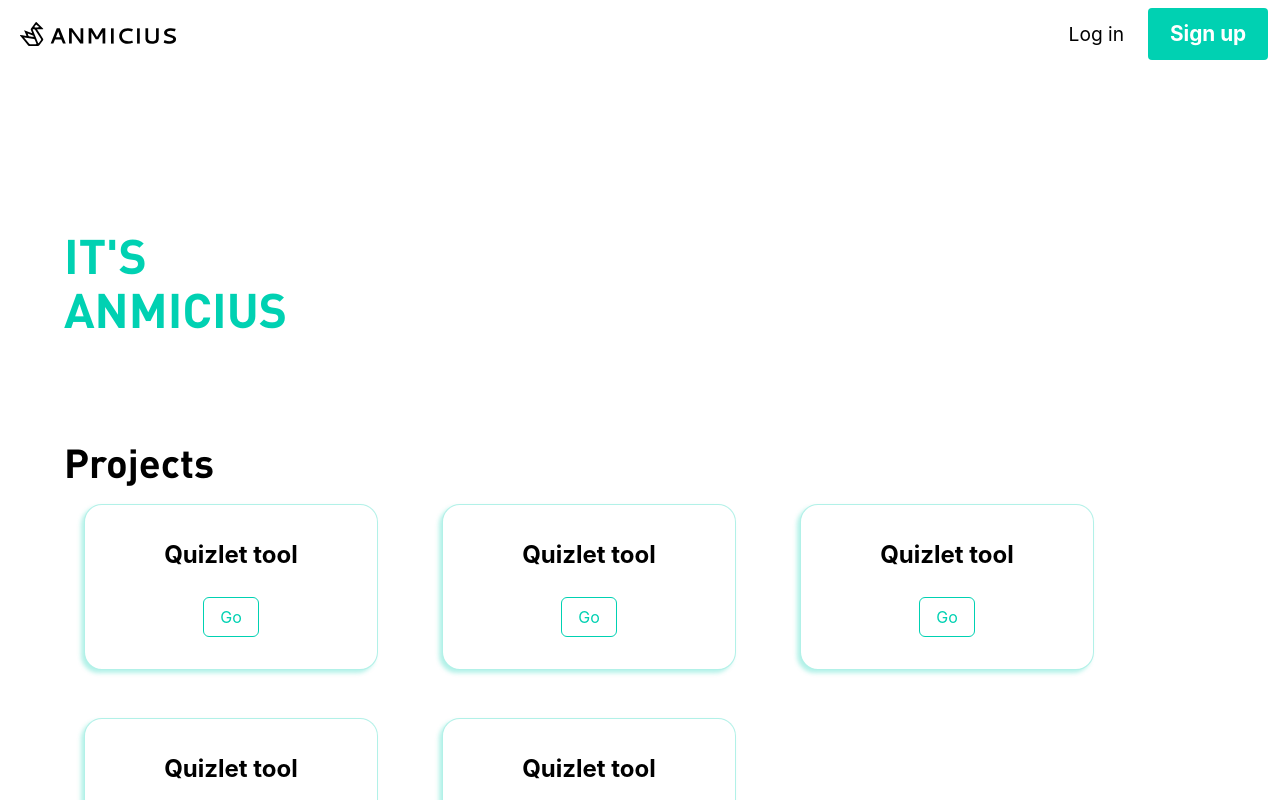
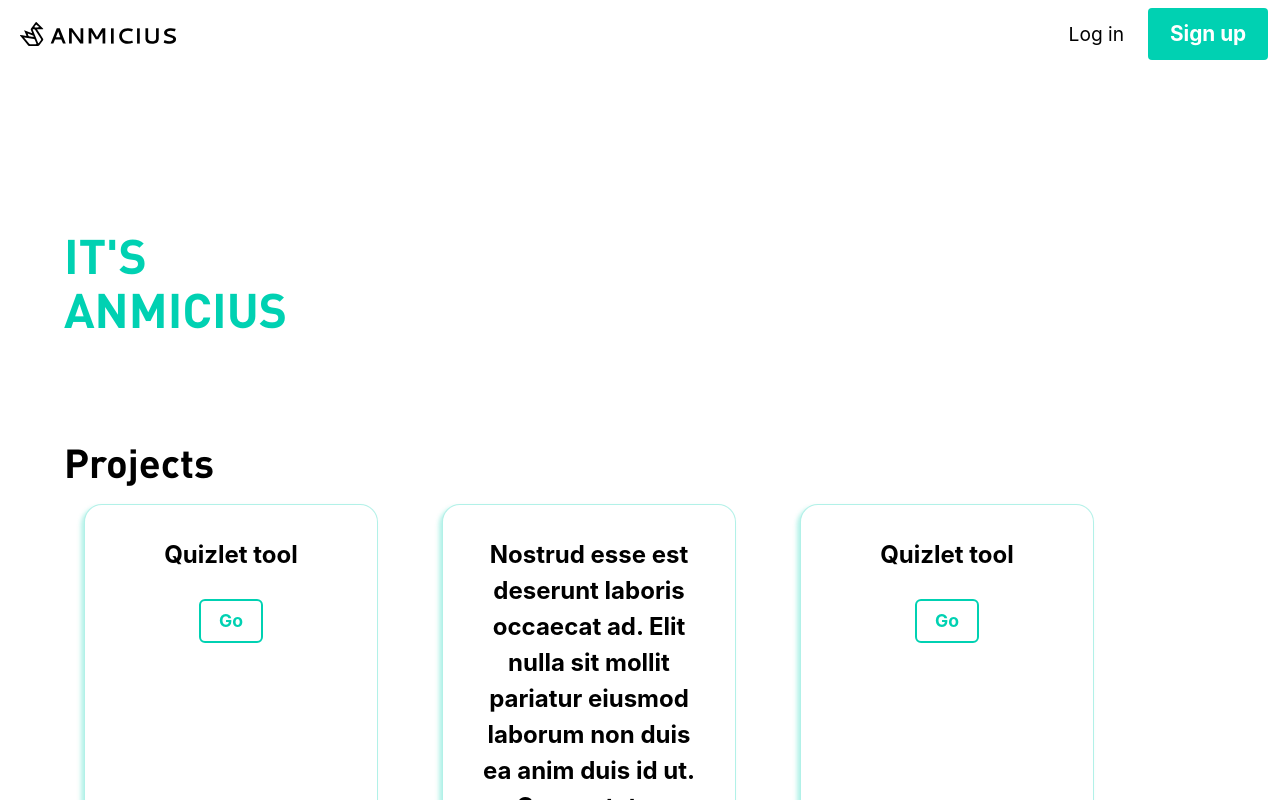
Before and after one commit to anmicius0/main, a React (Create React App) app: page / in a window 1280 px wide. Shown: the top 800 px of the page. Built offline with nearby package versions, Linux system fonts and the light colour scheme.

Commit message:
improve contact icons

```diff
--- a/src/App.css
+++ b/src/App.css
@@ -85,7 +85,10 @@ body {
 
 .section .projects > .column button {
   border-radius: 6px;
+  border-width: 2px;
   margin-top: 1.5em;
+  font-weight: 700;
+  font-size: 1.1em;
 }
 
 .section .blog > .column {
@@ -138,7 +141,11 @@ body {
           box-shadow: -3px 3px 4px rgba(0, 209, 178, 0.3);
   border-radius: 10px;
   height: auto;
-  margin: 1.4em 3.5em;
+  margin: 0.5em;
+}
+
+.about a i {
+  color: #00d1b2;
 }
 
 .about a span {
@@ -147,7 +154,7 @@ body {
 
 .footer {
   background-color: #000000 !important;
-  padding: 0.8em !important;
+  padding: 1em !important;
   color: rgba(255, 255, 255, 0.55);
   text-align: center;
 }
--- a/src/App.scss
+++ b/src/App.scss
@@ -100,7 +100,10 @@ body {
 
     button {
       border-radius: 6px;
+      border-width: 2px;
       margin-top: 1.5em;
+      font-weight: 700;
+      font-size: 1.1em;
     }
   }
 
@@ -142,7 +145,7 @@ body {
 }
 
 //*******************************************************************
-//  Banner                                                         //
+//  About                                                          //
 //*******************************************************************
 
 .about {
@@ -163,7 +166,11 @@ body {
     box-shadow: -3px 3px 4px rgba(0, 209, 178, 0.3);
     border-radius: 10px;
     height: auto;
-    margin: 1.4em 3.5em;
+    margin: 0.5em;
+
+    i {
+      color: $primary-color;
+    }
 
     span {
       font-size: 1.3em;
@@ -177,7 +184,7 @@ body {
 
 .footer {
   background-color: #000000 !important;
-  padding: 0.8em !important;
+  padding: 1em !important;
   color: rgba(255, 255, 255, 0.55);
   text-align: center;
 }
--- a/src/component/About.js
+++ b/src/component/About.js
@@ -17,7 +17,7 @@ const About = () => {
             id cillum mollit.
           </p>
 
-          <div className={"columns is-multiline"}>
+          <div className={"columns is-multiline is-mobile"}>
             <a href="#" className={"column button is-medium"}>
               <span className={"icon"}>
                 <i className={"fab fa-github"}></i>
--- a/src/component/Blog.js
+++ b/src/component/Blog.js
@@ -8,11 +8,11 @@ const Blog = () => {
           <div>
             <h2>Blog</h2>
             <div className={"columns is-multiline blog"}>
-              <div className={"column is-half"}>
+              <div className={"column is-6"}>
                 <h3>Trump Offers Contradictory Signals on China Trade War</h3>
                 <p> Read More</p>
               </div>
-              <div className={"column is-half"}>
+              <div className={"column is-6"}>
                 <h3>
                   Voluptate elit cupidatat est sint dolore. Fugiat occaecat
                   occaecat veniam officia. Veniam duis elit esse laborum nulla
@@ -20,11 +20,11 @@ const Blog = () => {
                 </h3>
                 <p> Read More</p>
               </div>
-              <div className={"column is-half"}>
+              <div className={"column is-6"}>
                 <h3>.</h3>
                 <p> Read More</p>
               </div>
-              <div className={"column is-half"}>
+              <div className={"column is-6"}>
                 <h3>
                   President Trump shifted tone on his trade war with China yet
                   again on Monday, calling President Xi Jinping of China a
@@ -43,7 +43,7 @@ const Blog = () => {
                 </h3>
                 <p> Read More</p>
               </div>
-              <div className={"column is-half"}>
+              <div className={"column is-6"}>
                 <h3>Trump Offers Contradictory Signals on China Trade War</h3>
                 <p> Read More</p>
               </div>
--- a/src/component/Footer.js
+++ b/src/component/Footer.js
@@ -1,7 +1,11 @@
 import React from "react";
 
 const Footer = () => {
-  return <div className={"footer"}>Some copy right infomation</div>;
+  return (
+    <div className={"footer"}>
+      Qui reprehenderit eiusmod non cupidatat aliquip culpa.
+    </div>
+  );
 };
 
 export default Footer;
--- a/src/component/Projects.js
+++ b/src/component/Projects.js
@@ -12,7 +12,15 @@ const Projects = () => {
               <button className={"button is-primary is-outlined"}>Go</button>
             </div>
             <div className={"column is-one-quarter"}>
-              <h3>Quizlet tool</h3>
+              <h3>
+                Nostrud esse est deserunt laboris occaecat ad. Elit nulla sit
+                mollit pariatur eiusmod laborum non duis ea anim duis id ut.
+                Consectetur excepteur in voluptate aute consectetur sunt sunt
+                adipisicing nostrud elit nisi cillum. Laboris nostrud nostrud
+                eiusmod adipisicing qui anim Lorem ut incididunt ex nulla.
+                Fugiat mollit tempor culpa duis in voluptate. Et laborum ea
+                ipsum Lorem amet tempor velit.
+              </h3>
               <button className={"button is-primary is-outlined"}>Go</button>
             </div>
             <div className={"column is-one-quarter"}>
```
Also changed, not shown: 1 other file (tests, documents, lock files or other folders).
